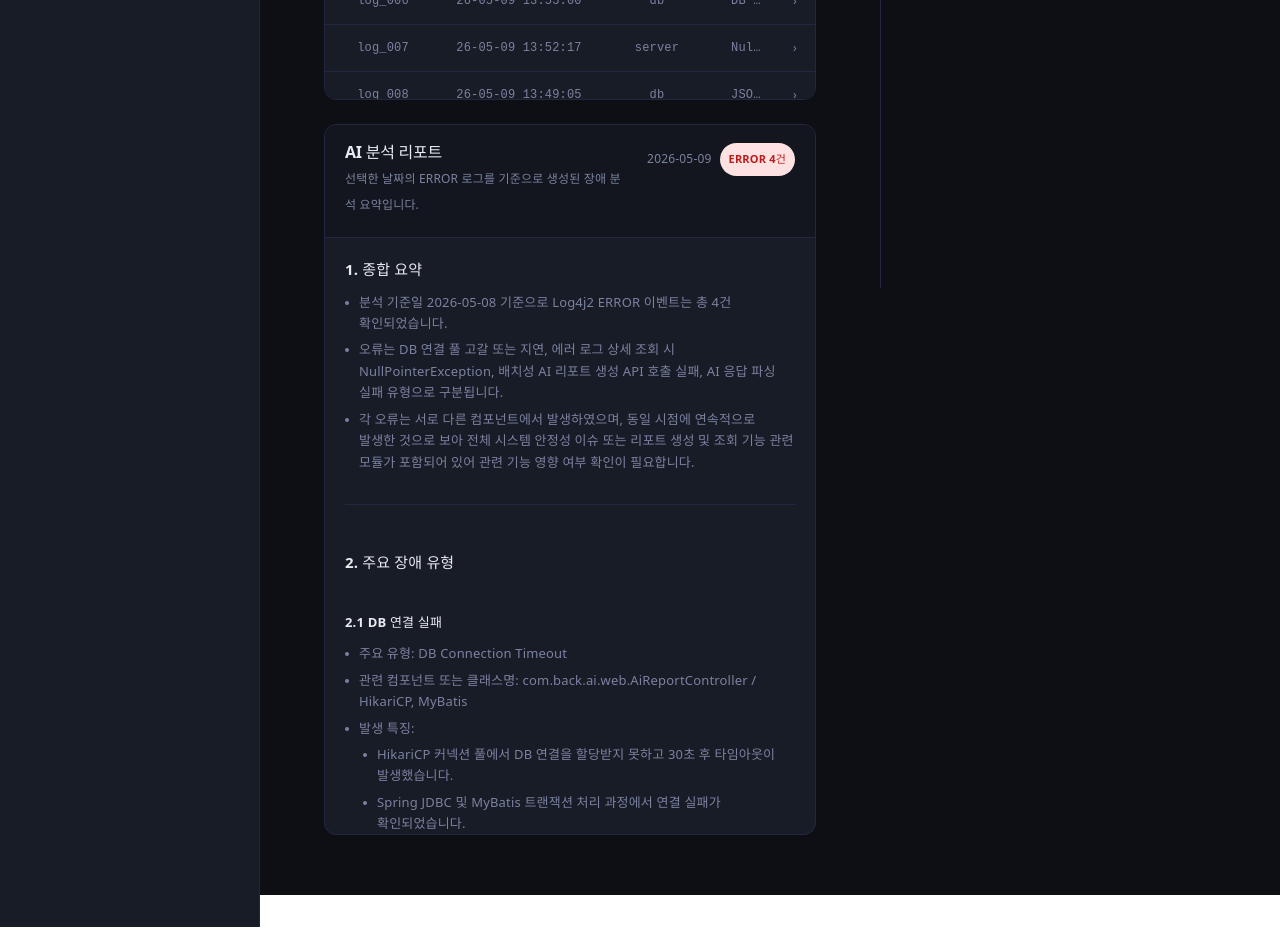
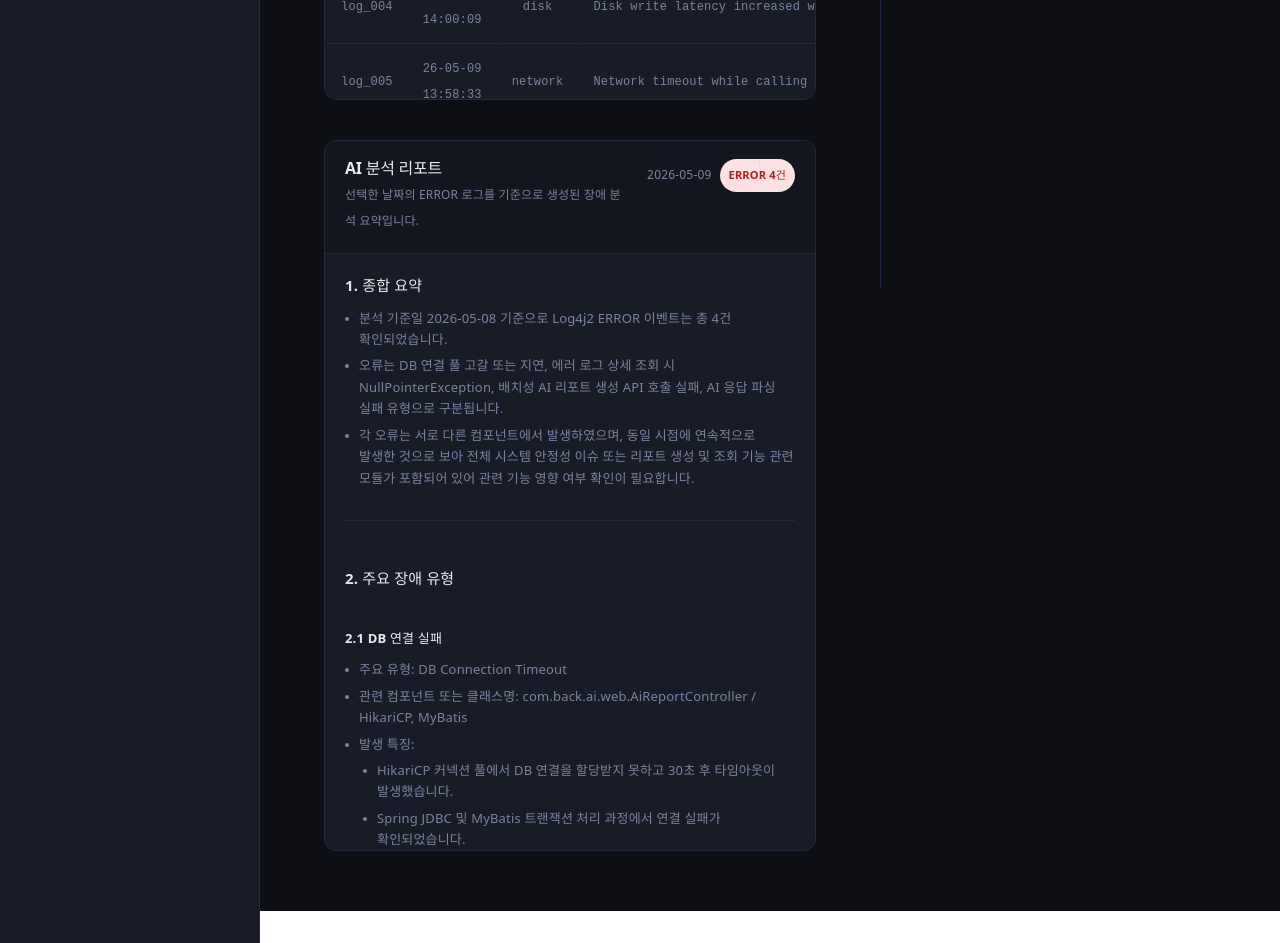
Before and after one commit to jeondaegam/service-monitor, a React (Vite) app in the folder perf-monitor-portlet/: page /error-log in a window 1280 px wide. Shown: the part 560-1503 px from the top of the page. Built offline with nearby package versions, Linux system fonts and the light colour scheme.

Commit message:
에러로그: 하단 섹션 간격 조정

```diff
--- a/perf-monitor-portlet/src/pages/ErrorLog/ErrorLogPage.jsx
+++ b/perf-monitor-portlet/src/pages/ErrorLog/ErrorLogPage.jsx
@@ -318,7 +318,7 @@ function DetailPanel({ log }) {
 function LogTable({ logs, selectedId, onRowClick }) {
   return (
     <div className={styles.tableCard}>
-      <table className={`app-table app-table--fixed ${styles.table}`}>
+      <table className={styles.table}>
         <colgroup>
           <col className={styles.logIdCol} />
           <col className={styles.timeCol} />
--- a/perf-monitor-portlet/src/pages/ErrorLog/ErrorLogPage.module.css
+++ b/perf-monitor-portlet/src/pages/ErrorLog/ErrorLogPage.module.css
@@ -318,7 +318,7 @@
 }
 
 .aiReportCard {
-  margin-top: 24px;
+  margin-top: 40px;
   overflow: hidden;
   border: 1px solid var(--app-border);
   border-radius: 12px;
```
Also changed, not shown: perf-monitor-portlet/src/sections/overview/analytics-order-timeline.jsx (+13 -0 lines).
